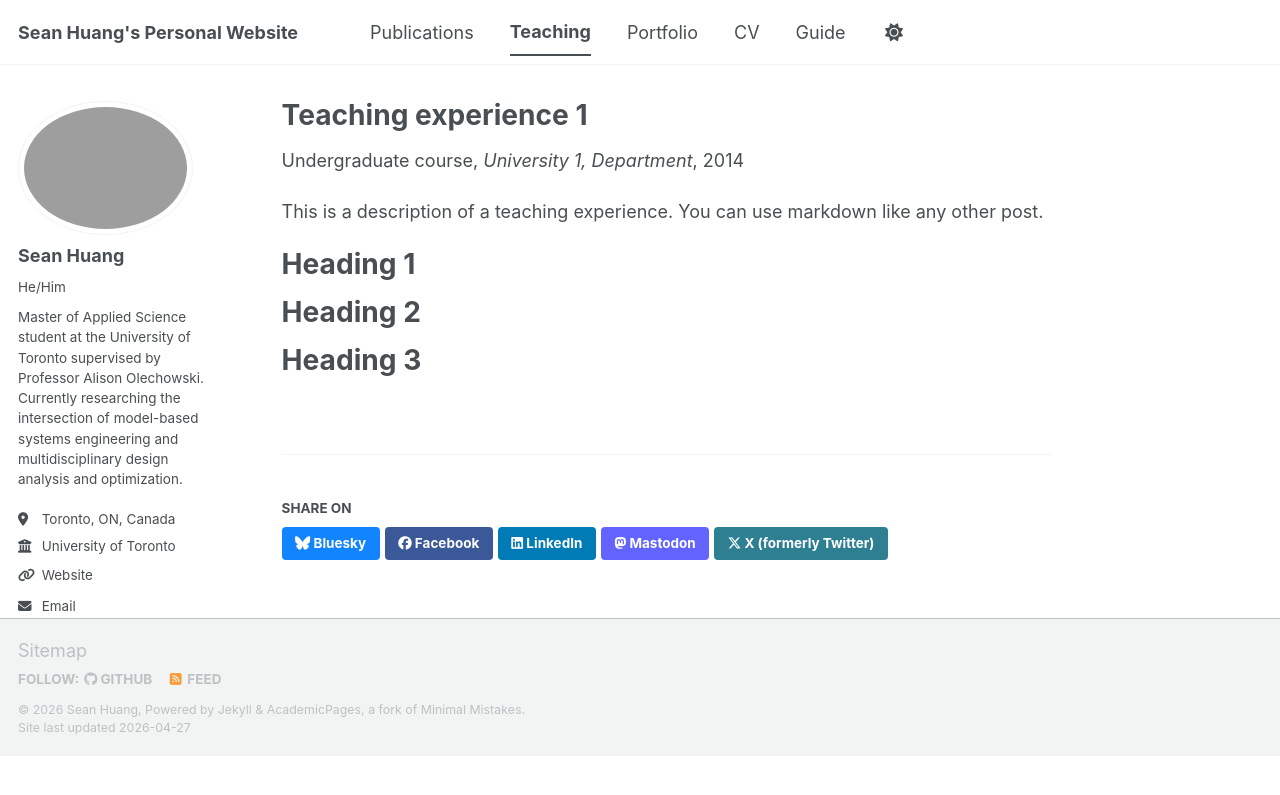
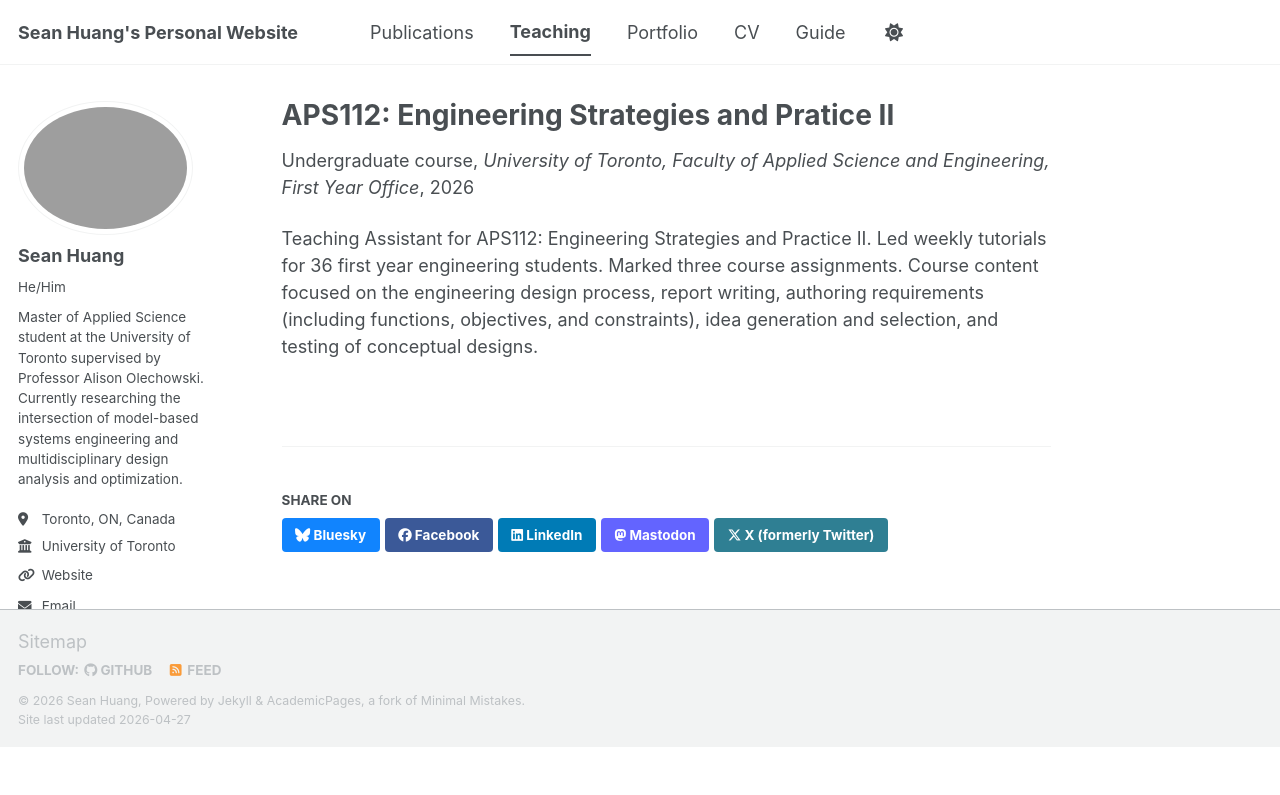
Before and after one commit to seanhuang2002/seanhuang2002.github.io, a Jekyll site: the page built from _teaching/2014-spring-teaching-1.md, in a window 1280 px wide. Shown: the top 795 px of the page. Built offline with Jekyll 4.4.1, drawn with Linux system fonts in a browser that asks for light colours; a script bundle is joined from its source files by our own code; library files that are not in the unit come from our copies.

Commit message:
Update 2014-spring-teaching-1.md

```diff
--- a/_teaching/2014-spring-teaching-1.md
+++ b/_teaching/2014-spring-teaching-1.md
@@ -1,20 +1,11 @@
 ---
-title: "Teaching experience 1"
+title: "APS112: Engineering Strategies and Pratice II"
 collection: teaching
 type: "Undergraduate course"
 permalink: /teaching/2014-spring-teaching-1
-venue: "University 1, Department"
-date: 2014-01-01
-location: "City, Country"
+venue: "University of Toronto, Faculty of Applied Science and Engineering, First Year Office"
+date: 2026-01-01
+location: "Toronto, Canada"
 ---
 
-This is a description of a teaching experience. You can use markdown like any other post.
-
-Heading 1
-======
-
-Heading 2
-======
-
-Heading 3
-======
+Teaching Assistant for APS112: Engineering Strategies and Practice II. Led weekly tutorials for 36 first year engineering students. Marked three course assignments. Course content focused on the engineering design process, report writing, authoring requirements (including functions, objectives, and constraints), idea generation and selection, and testing of conceptual designs.
```
